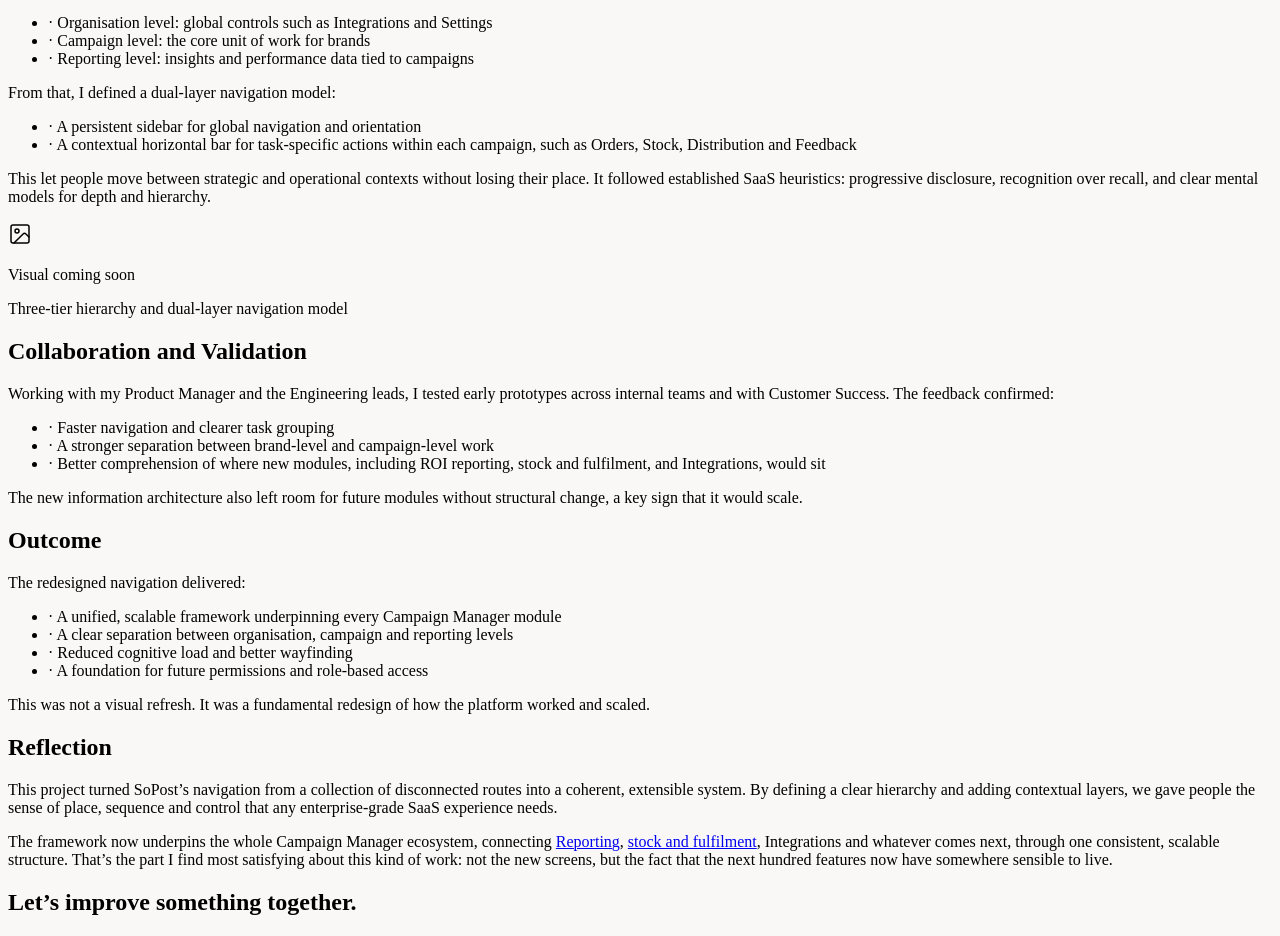
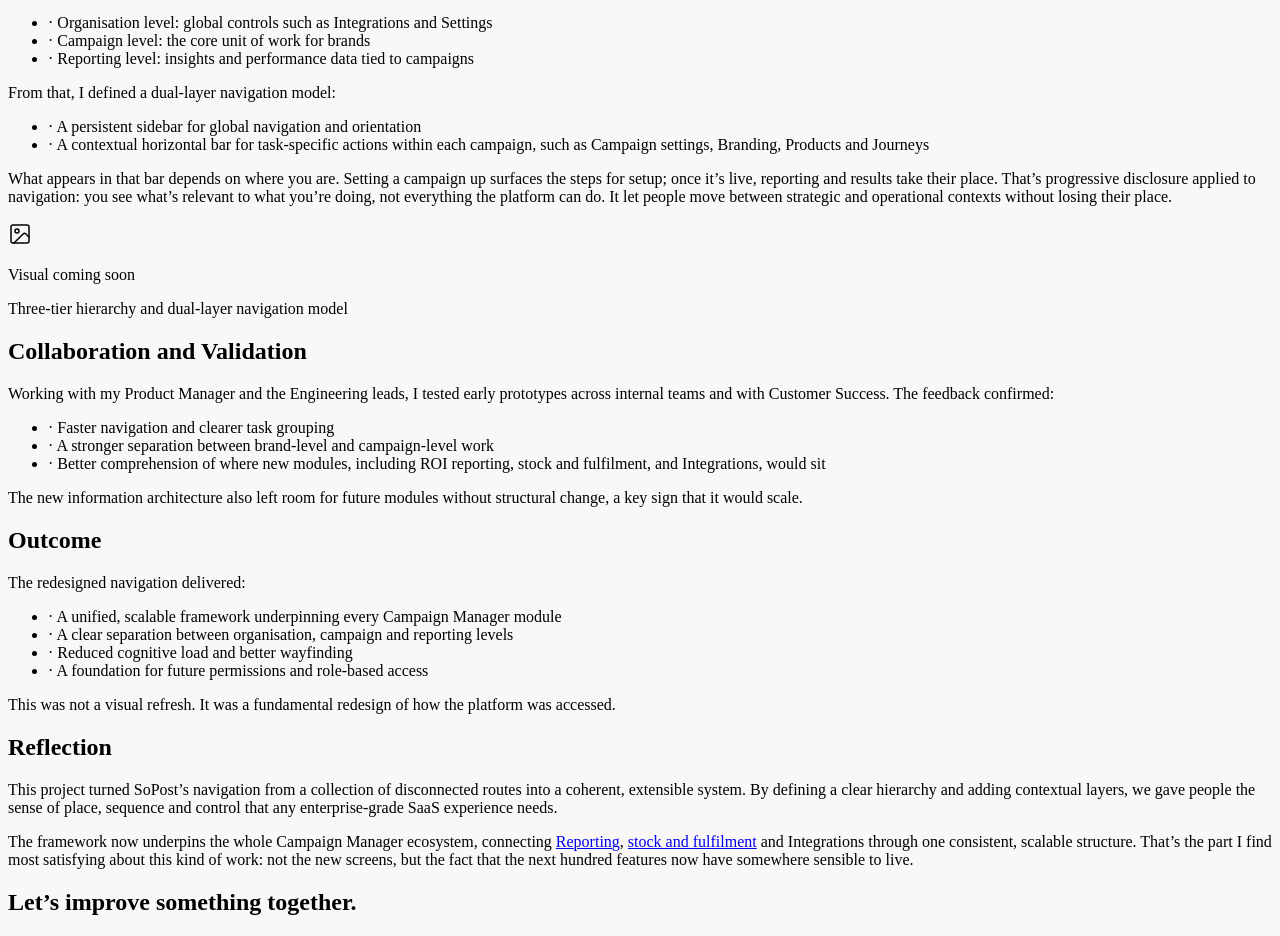
Before and after one commit to jadeparrish/portfolio, a Next.js app: page /work/cm-navigation in a window 1280 px wide. Shown: the part 1003-1939 px from the top of the page. Built offline with nearby package versions, Linux system fonts and the light colour scheme.

Commit message:
Revise navigation descriptions and platform access details
Updated contextual bar description and improved clarity on platform access and navigation.

```diff
--- a/app/work/cm-navigation/page.js
+++ b/app/work/cm-navigation/page.js
@@ -166,13 +166,16 @@ export default function NavigationCaseStudy() {
           <Bullets
             items={[
               'A persistent sidebar for global navigation and orientation',
-              'A contextual horizontal bar for task-specific actions within each campaign, such as Orders, Stock, Distribution and Feedback',
+              'A contextual horizontal bar for task-specific actions within each campaign, such as Campaign settings, Branding, Products and Journeys',
             ]}
           />
           <p className="text-neutral-700 text-[17px] sm:text-[18px] leading-[1.75] mt-4">
-            This let people move between strategic and operational contexts without losing
-            their place. It followed established SaaS heuristics: progressive disclosure,
-            recognition over recall, and clear mental models for depth and hierarchy.
+            What appears in that bar depends on where you are. Setting a campaign up
+            surfaces the steps for setup; once it&rsquo;s live, reporting and results take
+            their place. That&rsquo;s progressive disclosure applied to navigation: you
+            see what&rsquo;s relevant to what you&rsquo;re doing, not everything the
+            platform can do. It let people move between strategic and operational contexts
+            without losing their place.
           </p>
 
           <ImagePlaceholder tint="bg-[#E9E4DE]" caption="Three-tier hierarchy and dual-layer navigation model" />
@@ -216,7 +219,7 @@ export default function NavigationCaseStudy() {
           <p className="font-serif text-2xl text-neutral-900 mt-8">
             This was not a visual refresh. It was a{' '}
             <span className="text-[#A47864] italic">fundamental redesign</span> of how the
-            platform worked and scaled.
+            platform was accessed.
           </p>
         </section>
 
@@ -233,9 +236,8 @@ export default function NavigationCaseStudy() {
             <p>
               The framework now underpins the whole Campaign Manager ecosystem, connecting{' '}
               <InlineLink href="/work/reporting">Reporting</InlineLink>,{' '}
-              <InlineLink href="/work/stock">stock and fulfilment</InlineLink>,
-              Integrations and whatever comes next, through one consistent, scalable
-              structure. That&rsquo;s the part I find most satisfying about this kind of
+              <InlineLink href="/work/stock">stock and fulfilment</InlineLink> and
+              Integrations through one consistent, scalable structure. That&rsquo;s the part I find most satisfying about this kind of
               work: not the new screens, but the fact that the next hundred features now
               have somewhere sensible to live.
             </p>
```
